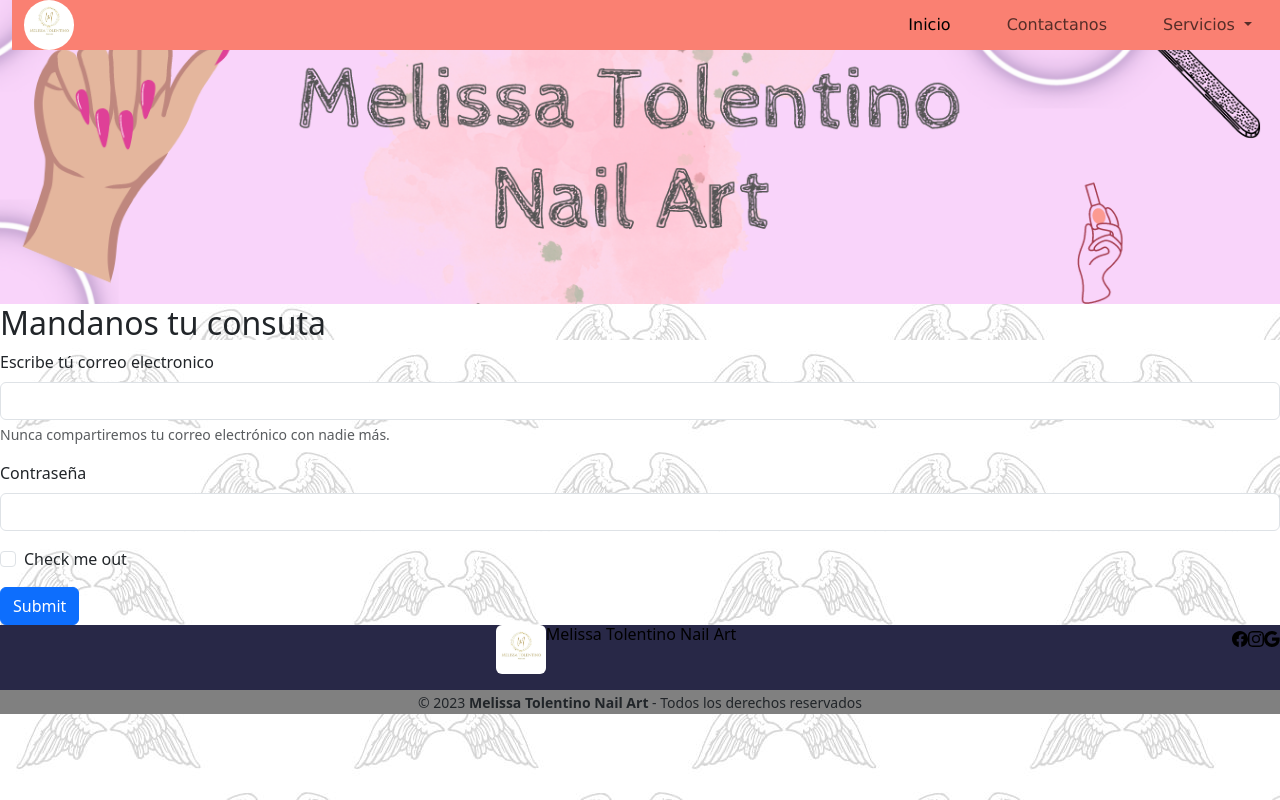
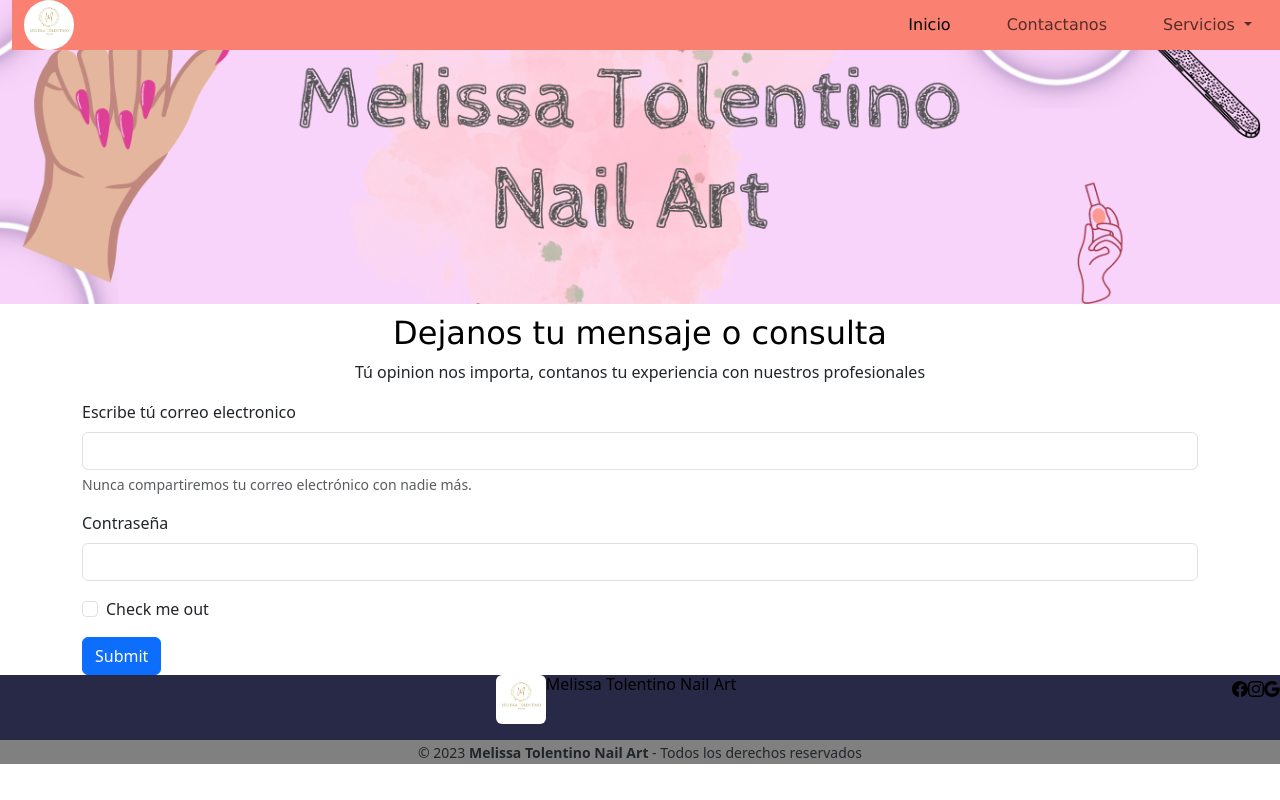
Before and after one commit to ValentinTolentino11/PRE-ENTREGA2-TOLENTINO, a website: page contactanos.html in a window 1280 px wide. Drawn offline with nearby package versions, Linux system fonts and the light colour scheme.

Commit message:
proyecto final

```diff
--- a/contactanos.html
+++ b/contactanos.html
@@ -7,7 +7,7 @@
   <link rel="icon" href="./imagenes/icono/IMG_20230202_202722-modified.png">
   <link href="https://cdn.jsdelivr.net/npm/bootstrap@5.3.0-alpha1/dist/css/bootstrap.min.css" rel="stylesheet" integrity="sha384-GLhlTQ8iRABdZLl6O3oVMWSktQOp6b7In1Zl3/Jr59b6EGGoI1aFkw7cmDA6j6gD" crossorigin="anonymous">
   <link href="https://unpkg.com/aos@2.3.1/dist/aos.css" rel="stylesheet">
-  <link rel="stylesheet" href="./css/estilo.css">
+  <link rel="stylesheet" href="./css/estilo-contactanos.css">
   <title>Contactanos-Melissa Tolentino Nail Art</title>
 </head>
 <body>
@@ -48,7 +48,12 @@
  </div>
  <img src="./multimedia/banner-contactanos.png" class="img-fluid" alt="..." mt="1">
  <div class="main">
-  <h2>Mandanos tu consuta</h2>
+   <h2>Dejanos tu mensaje o consulta</h2>
+    <div class="container">
+      <div class="aside">
+        <p class="parrafo">Tú opinion nos importa, contanos tu experiencia con nuestros profesionales</p>
+      </div>
+    <div class="formulario">
       <form class="form">
         <div class="mb-3">
           <label for="exampleInputEmail1" class="form-label">Escribe tú correo electronico</label>
@@ -65,6 +70,8 @@
         </div>
         <button type="submit" class="btn btn-primary">Submit</button>
       </form>
+    </div>
+  </div>
     <footer class="pie-pagina">
       <div class="grupo-1">
         <div class="box">
@@ -75,7 +82,6 @@
           </figure>
           <h6> Melissa Tolentino Nail Art</h6>
         </div>
-
         <div class="red-social">
           <a href="https://www.facebook.com/" class="icon" target="_blank">
             <img src="./img/logo-insta/facebook.svg" alt="facebook">
@@ -88,11 +94,9 @@
           </a>
         </div>
       </div>
-
       <div class="grupo-2">
         <small>&copy; 2023 <b>Melissa Tolentino Nail Art</b> - Todos los derechos reservados</small>
       </div>
-
     </footer>
 
   <script src="https://cdn.jsdelivr.net/npm/bootstrap@5.3.0-alpha1/dist/js/bootstrap.bundle.min.js" integrity="sha384-w76AqPfDkMBDXo30jS1Sgez6pr3x5MlQ1ZAGC+nuZB+EYdgRZgiwxhTBTkF7CXvN" crossorigin="anonymous">
--- a/css/estilo-contactanos.css
+++ b/css/estilo-contactanos.css
@@ -1,7 +1,4 @@
-* {
-    padding: 0;
-    margin: 0;
-    box-sizing: border-box;}
+
 header {
     width: 100% auto; }
     header .navbar {
@@ -23,14 +20,24 @@
           background-color: rgba(128, 128, 128, 0.63); }
           header .navbar-nav .nav-item .dropdown-menu :hover {
             color: #fa7769;
-          background-color: #585858; }
-form{
-  width: 80%;
+            background-color: #585858;
 }
+h2 {
+    font-family: Verdana, Geneva, Tahoma, sans-serif;
+    text-align: center;
+    color: black;
+    margin-top: 10px;
+}
+.container .aside .parrafo {
+    text-align: center;
+}
+
 footer {
-    width: 100% auto; }
+  width: 100%;
+}
 footer .grupo-1 {
-      display: flex; }
+    display: flex;
+}
 footer .grupo-1 .box {
     display: flex;
     background-color: #282847;
--- a/scss/_footer.scss
+++ b/scss/_footer.scss
@@ -1,8 +1,3 @@
-*{
-    padding: 0;
-    margin: 0;
-    box-sizing: border-box;
-}
 footer{
     width: 100% auto;
     .grupo-1{
--- a/scss/estilo.scss
+++ b/scss/estilo.scss
@@ -5,7 +5,6 @@
 @import "main";
 @import "aside";
 @import "servicios";
-
 h1{
     font-family: 'Anton', sans-serif;
 }
```
Also changed, not shown: index.html (+1 -1 lines), css/estilo.css, imagenes/1.jpg, imagenes/13.jpg, imagenes/young3.jpg. Lines whose indentation alone changed are shown as unchanged.
